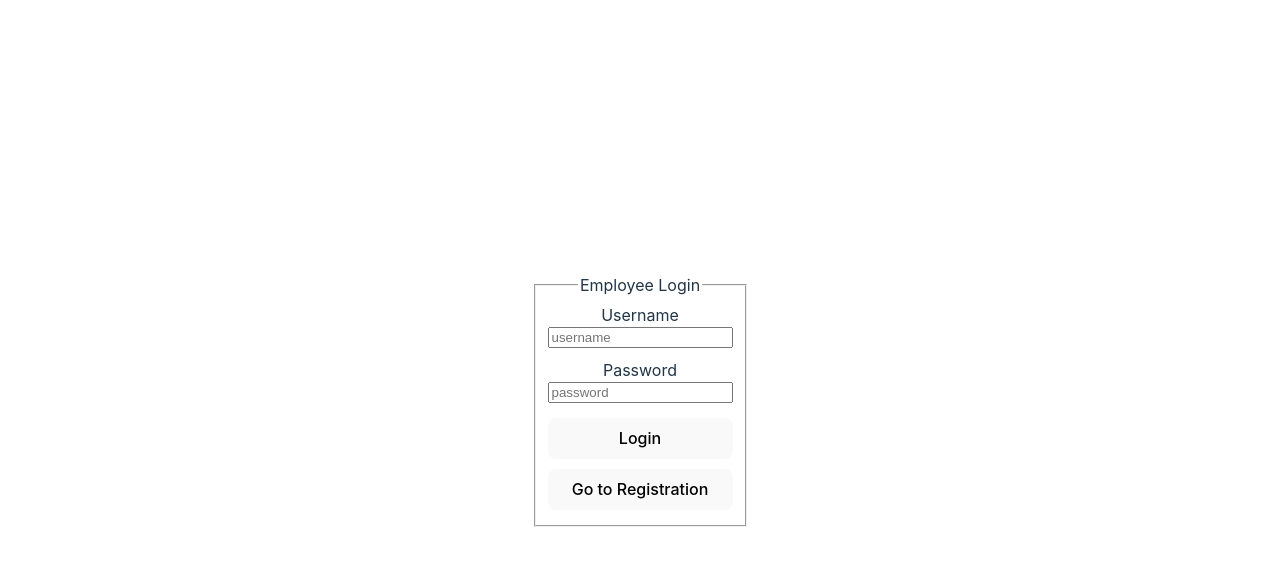
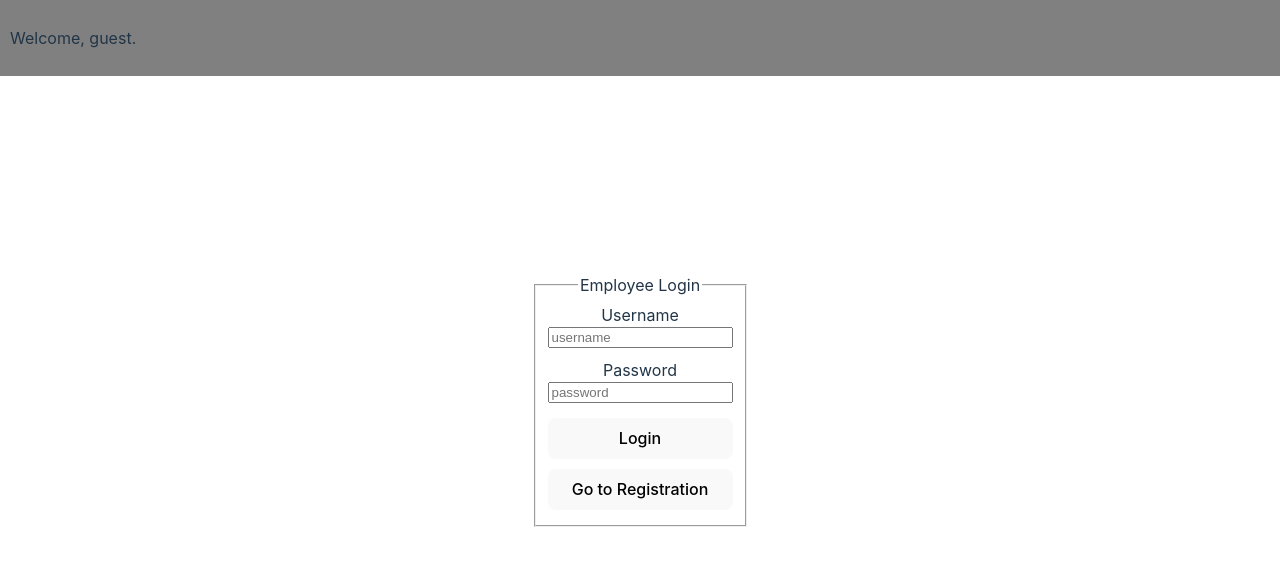
Before and after one commit to lawrenceyim/Revature-Ticket-Reimbursement-Frontend, a React (Vite) app: page / in a window 1280 px wide. Shown: the top 566 px of the page. Built offline with nearby package versions, Linux system fonts and the light colour scheme.

Commit message:
Added in-progress nav bar.

```diff
--- a/src/App.tsx
+++ b/src/App.tsx
@@ -5,7 +5,7 @@ import { useState } from 'react';
 import { Home } from './components/home/Home';
 import { RegistrationForm } from './components/registration_form/RegistrationForm';
 import { Account } from './interfaces/Account';
-import { AccountContext, LogInContext } from './contexts/Contexts';
+import { AccountContext, LoginContext } from './contexts/Contexts';
 
 function App() {
   const [loggedIn, setLogIn] = useState<boolean>(false);
@@ -27,11 +27,11 @@ function App() {
 
   return (
     <>
-      <LogInContext.Provider value={{ loggedIn, setLogIn }}>
+      <LoginContext.Provider value={{ loggedIn, setLogIn }}>
         <AccountContext.Provider value={{ account, setAccount }}>
           <Content />
         </AccountContext.Provider>
-      </LogInContext.Provider>
+      </LoginContext.Provider>
     </>
   )
 }
--- a/src/components/home/Home.tsx
+++ b/src/components/home/Home.tsx
@@ -1,13 +1,13 @@
 import { useContext } from "react";
 import { LoginForm } from "../login_form/LoginForm";
-import { LogInContext } from "../../contexts/Contexts";
+import { LoginContext } from "../../contexts/Contexts";
 
 export function Home() {
-    const loginProp = useContext(LogInContext)
+    const loginContext = useContext(LoginContext)
 
     return (
         <>
-            {loginProp.loggedIn ? (
+            {loginContext.loggedIn ? (
                 <>Helloworld</>
             ) : (
                 <LoginForm />
--- a/src/components/login_form/LoginForm.tsx
+++ b/src/components/login_form/LoginForm.tsx
@@ -4,6 +4,7 @@ import "./LoginForm.css";
 import { useRef } from "react";
 import { useNavigate } from "react-router-dom";
 import { MAX_PASSWORD_LENGTH, MAX_USERNAME_LENGTH, MIN_PASSWORD_LENGTH, MIN_USERNAME_LENGTH } from "../../api_data/ApiConsts";
+import { NavBar } from "../nav_bar/NavBar";
 
 export function LoginForm() {
     const navigate = useNavigate();
@@ -51,6 +52,8 @@ export function LoginForm() {
     }
 
     return (
+        <>
+            <NavBar/>
             <form onSubmit={login}>
                 <fieldset className="login-fieldset">
                     <legend>Employee Login</legend>
@@ -64,7 +67,7 @@ export function LoginForm() {
                         required
                         minLength={MIN_USERNAME_LENGTH}
                         maxLength={MAX_USERNAME_LENGTH}
-                    onChange={e => usernameRef.current = e.target.value}/>
+                        onChange={e => usernameRef.current = e.target.value} />
 
                     <label htmlFor="password">Password</label>
                     <input
@@ -75,11 +78,12 @@ export function LoginForm() {
                         required
                         minLength={MIN_PASSWORD_LENGTH}
                         maxLength={MAX_PASSWORD_LENGTH}
-                    onChange={e => passwordRef.current = e.target.value}/>
+                        onChange={e => passwordRef.current = e.target.value} />
 
                     <button type="submit">Login</button>
                     <button onClick={goToRegistrationForm}>Go to Registration</button>
                 </fieldset>
             </form>
+        </>
     );
 }
--- /dev/null
+++ b/src/components/nav_bar/NavBar.css
@@ -0,0 +1,22 @@
+.flex-container {
+    display: flex;
+    flex-direction: row;
+    justify-content: space-between;
+    align-items: center;
+    background-color: gray;
+}
+
+.flex-item {
+    margin: 10px;
+}
+
+.navbar {
+    width: 100%;
+    position: fixed;
+    left: 0;
+    top: 0;
+}
+
+.welcome-box {
+    text-align: left;
+}
--- /dev/null
+++ b/src/components/nav_bar/NavBar.tsx
@@ -0,0 +1,44 @@
+import { useContext } from "react";
+import { AccountContext, LoginContext } from "../../contexts/Contexts";
+import './NavBar.css';
+
+export function NavBar() {
+    const loginContext = useContext(LoginContext);
+    const accountContext = useContext(AccountContext);
+
+    const account = accountContext?.account;
+
+    function WelcomeBox() {
+        return (<>
+            {loginContext.loggedIn ? (<>
+                <p>Welcome, {account?.firstName} {account?.lastName}.</p>
+                <p>Role: {account?.employeeRole}</p>
+            </>) : (<>
+                <p>
+                    Welcome, guest.
+                </p>
+            </>)}
+        </>);
+    }
+
+    function NavButtons() {
+        return (<>
+            {loginContext.loggedIn ? (<>
+                <button>Logout</button>
+            </>) : (<>
+
+            </>)}
+        </>);
+    }
+
+    return (<>
+        <div className="navbar flex-container">
+            <div className="welcome-box flex-item">
+                <WelcomeBox />
+            </div>
+            <div className="nav-buttons flex-item">
+                <NavButtons />
+            </div>
+        </div>
+    </>);
+}
--- a/src/contexts/Contexts.ts
+++ b/src/contexts/Contexts.ts
@@ -1,12 +1,12 @@
 import { createContext } from "react";
-import { AccountProp, LoggedInProp } from "../interfaces/Props";
+import { AccountProp, LoginProp } from "../interfaces/Props";
 
 export const AccountContext = createContext<AccountProp>({
     account: null,
     setAccount: () => { }
 });
 
-export const LogInContext = createContext<LoggedInProp>({
+export const LoginContext = createContext<LoginProp>({
     loggedIn: false,
     setLogIn: () => { }
 })
--- a/src/interfaces/Props.ts
+++ b/src/interfaces/Props.ts
@@ -5,7 +5,7 @@ export interface AccountProp {
   setAccount: (account: Account) => void
 }
 
-export interface LoggedInProp {
+export interface LoginProp {
   loggedIn: boolean,
   setLogIn: (loggedIn: boolean) => void
 }
```
Lines whose indentation alone changed are shown as unchanged.
